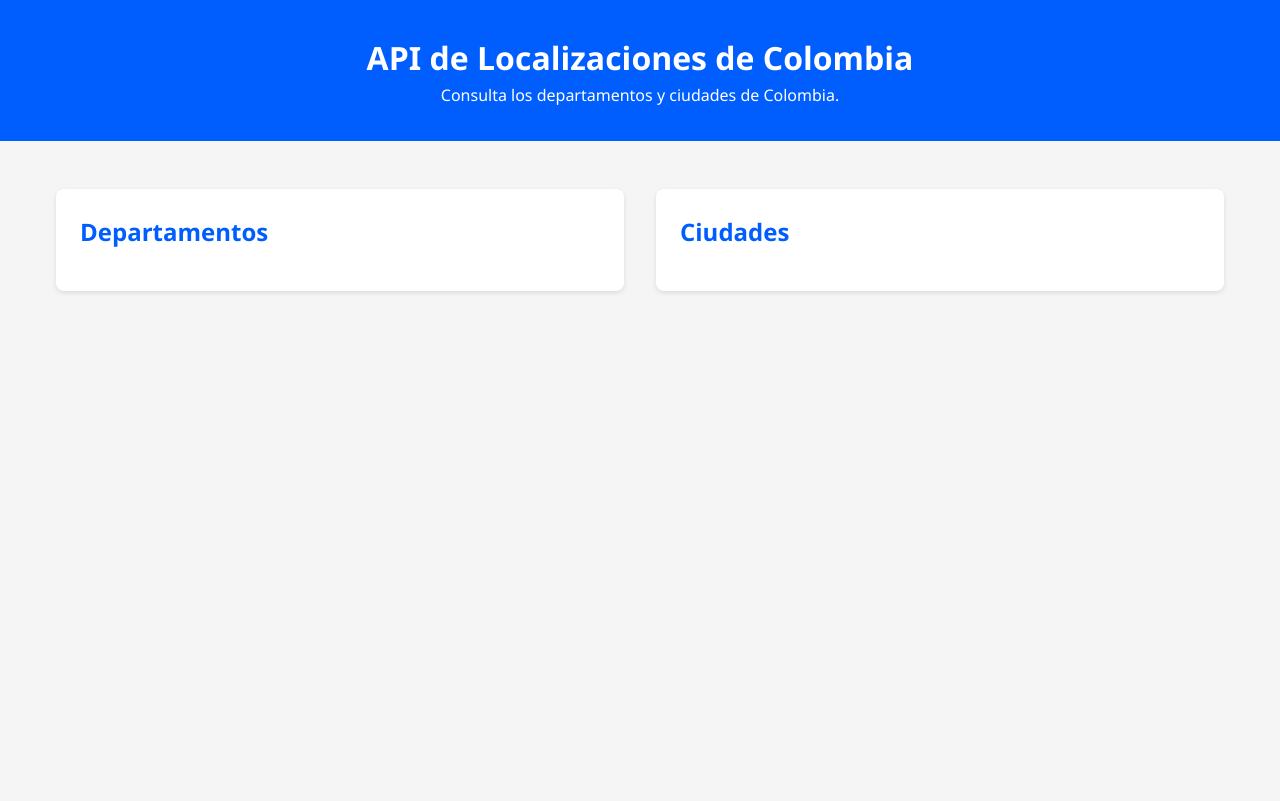
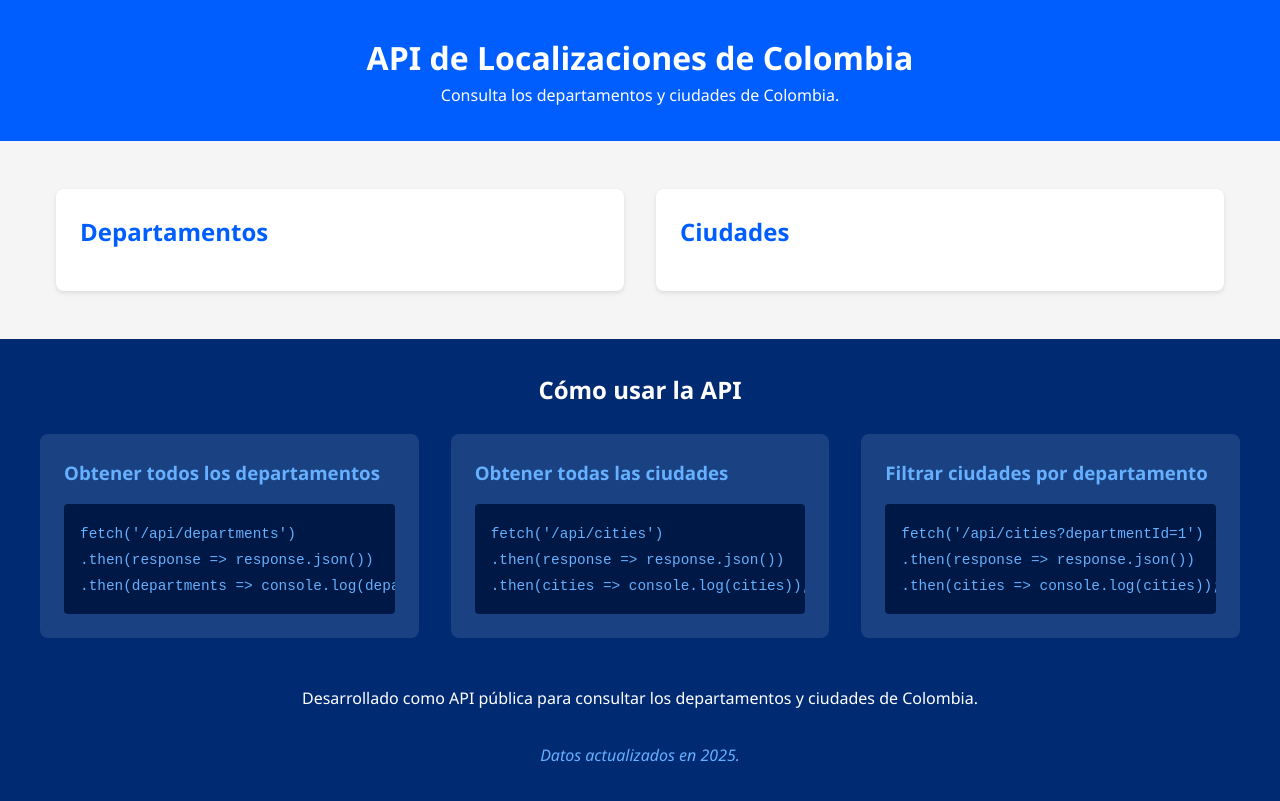
Before and after one commit to ecasanova/ciudades-departamentos-colombia, a website: page public/index.html in a window 1280 px wide. Drawn offline with Linux system fonts and the light colour scheme; no server answers.

Commit message:
Add API usage examples and update footer in index.html

```diff
--- a/public/index.html
+++ b/public/index.html
@@ -21,6 +21,33 @@
             <ul id="city-list"></ul>
         </section>
     </main>
+    <footer>
+        <div class="api-usage">
+            <h2>Cómo usar la API</h2>
+            <div class="api-examples">
+                <div class="example">
+                    <h3>Obtener todos los departamentos</h3>
+                    <pre><code>fetch('/api/departments')
+.then(response => response.json())
+.then(departments => console.log(departments));</code></pre>
+                </div>
+                <div class="example">
+                    <h3>Obtener todas las ciudades</h3>
+                    <pre><code>fetch('/api/cities')
+.then(response => response.json())
+.then(cities => console.log(cities));</code></pre>
+                </div>
+                <div class="example">
+                    <h3>Filtrar ciudades por departamento</h3>
+                    <pre><code>fetch('/api/cities?departmentId=1')
+.then(response => response.json())
+.then(cities => console.log(cities));</code></pre>
+                </div>
+            </div>
+        </div>
+        <p class="footer-note">Desarrollado como API pública para consultar los departamentos y ciudades de Colombia.</p>
+        <p class="footer-update">Datos actualizados en 2025.</p>
+    </footer>
     <script src="script.js"></script>
 </body>
 </html>
--- a/public/styles.css
+++ b/public/styles.css
@@ -65,3 +65,72 @@ li {
         flex-direction: column;
     }
 }
+
+/* Footer Styles */
+footer {
+    background-color: #002b73;
+    color: white;
+    padding: 2rem;
+    margin-top: 2rem;
+}
+
+.api-usage {
+    max-width: 1200px;
+    margin: 0 auto;
+}
+
+.api-usage h2 {
+    color: white;
+    margin-bottom: 1.5rem;
+    text-align: center;
+}
+
+.api-examples {
+    display: flex;
+    flex-wrap: wrap;
+    gap: 2rem;
+    justify-content: center;
+}
+
+.example {
+    flex: 1;
+    min-width: 300px;
+    background-color: rgba(255, 255, 255, 0.1);
+    border-radius: 8px;
+    padding: 1.5rem;
+    margin-bottom: 1rem;
+}
+
+.example h3 {
+    color: #66b0ff;
+    margin-bottom: 1rem;
+}
+
+pre {
+    background-color: #001845;
+    border-radius: 4px;
+    padding: 1rem;
+    overflow-x: auto;
+}
+
+code {
+    color: #66b0ff;
+    font-family: monospace;
+    font-size: 0.9rem;
+}
+
+.footer-note, .footer-update {
+    text-align: center;
+    margin-top: 2rem;
+}
+
+.footer-update {
+    font-style: italic;
+    color: #66b0ff;
+}
+
+@media (max-width: 768px) {
+    .api-examples {
+        flex-direction: column;
+    }
+}
```
